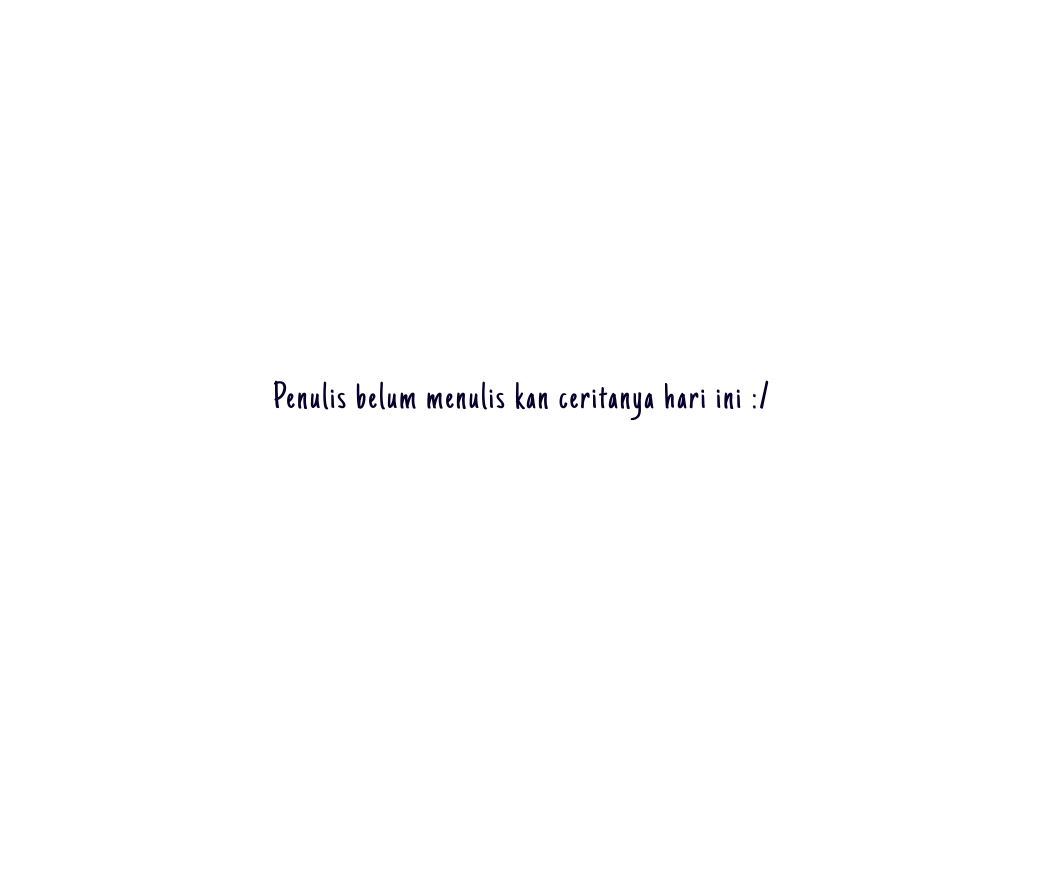
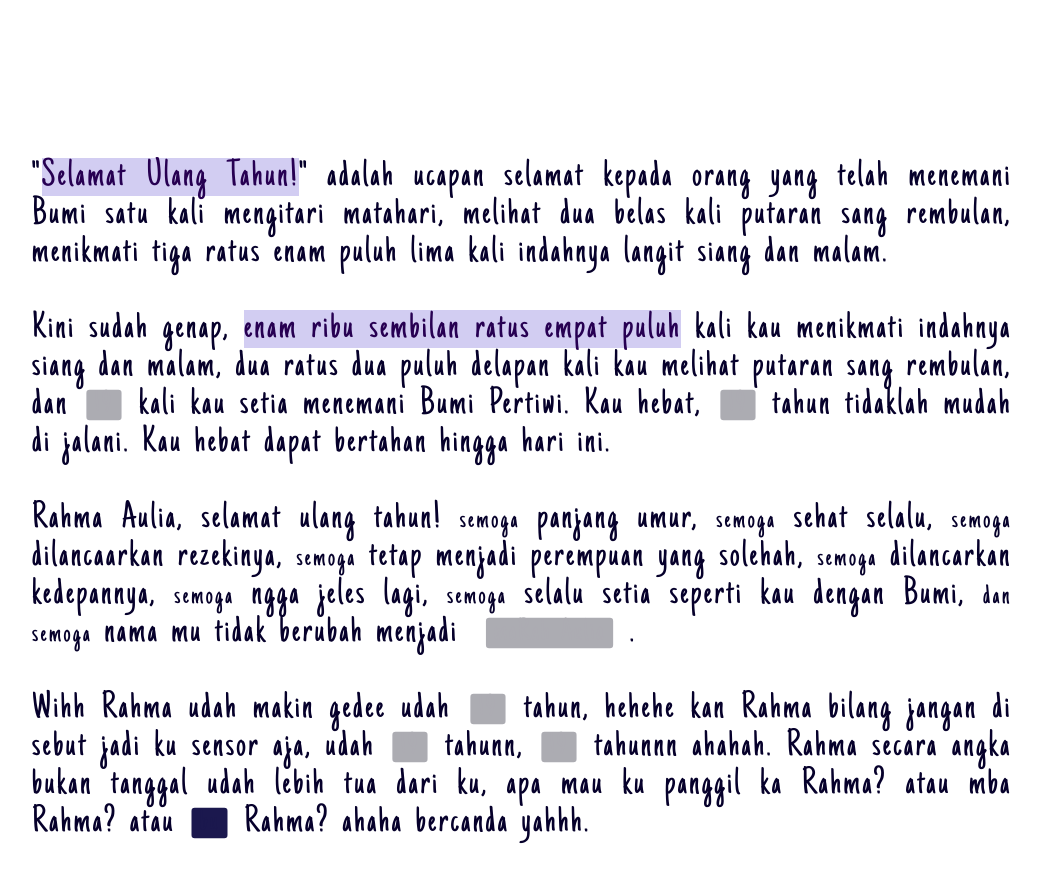
Before and after one commit to Nizo-Developer/Depistura, a plain HTML site: page index.html in a window 1280 px wide. Shown: the whole page, without its empty margins (118-1159 px from the left). Before the commit the page ends 800 px from the top, so only its background shows below. Drawn offline with Linux system fonts and the light colour scheme.

Commit message:
v1.0.1.4

```diff
--- a/masssage.js
+++ b/messsage.js
@@ -1,19 +1,19 @@
-export const messages = [
+export const messages = {
   // 'lorem ijasjdhsj sjdhsjdhsj dhsjdjsh js h jshjshdjshdjshdj s hdjsh djshjdhsjdsh jd shjdh sjd hsjdhjsdhjd hjshdjshdjs hdjshdjdjs hdjs jd hsjdhsjhsjdhjd jshd js hjs hdjs jshjshj djshdjs',
-  `Hal ini dibuat karena penulis kadang lupa tentang detail kecil yang menarik. Tentang kita ataupun tentang penulis.<br>
+  0: `Hal ini dibuat karena penulis kadang lupa tentang detail kecil yang menarik. Tentang kita ataupun tentang penulis.<br>
 
 Setiap hari akan ada <ht>satu pesan atau cerita</ht> dari hal-hal yang pernah kita bincangkan, sampai hal yang belum penulis sampaikan.<br><br>
 
 <mini>Pesan ini akan di mulai dari tanggal 10 November 2025 hingga tanggal 11 Januari 2026, dan tidak bisa di lihat kembali pesan atau cerita di hari sebelumnya.</mini>
 
 `,
-  `Kita berawal dari bisik-bisik kayak ngomongin rahasia dunia yang belum terbongkar, "lu alumni dunem??" "iyaa, lu alumni dupat ya?" "iya" wkwk ga tau bener atau ngga tapi kayaknya percakapannya gitu, ekmmm sebelum mpls berlangsung penulis sempat mencari-cari informasi teman sekelasnya a.k.a stalking <ht>*dari sekolah mana aja sih ini</ht> salah satunya namamu, waktu ku cek ternyata dari sekolah tetangga wkwk.<br><br>
+  1: `Kita berawal dari bisik-bisik kayak ngomongin rahasia dunia yang belum terbongkar, "lu alumni dunem??" "iyaa, lu alumni dupat ya?" "iya" wkwk ga tau bener atau ngga tapi kayaknya percakapannya gitu, ekmmm sebelum mpls berlangsung penulis sempat mencari-cari informasi teman sekelasnya a.k.a stalking <ht>*dari sekolah mana aja sih ini</ht> salah satunya namamu, waktu ku cek ternyata dari sekolah tetangga wkwk.<br><br>
 
 Setelah kejadian itu kita mulai chat-chatan, nah di bagian ini yang lupa bahas apa aja kayaknya ngga selalu bahas mapel deh... sampe suatu saat kita mulai buka-bukaan masa lalu, masa-masa "sadboy" dan "sadgirl" wkwk, masa masa esempeh... alhasil kita jadi saling tau apa sifat sikap masing-masing dan siapa yang pernah dia suka heumm...<br><br>
 
 <mini>Udah sih kayaknya gantung tapi ngga juga deh...</mini>
 `,
-`
+  2: `
 Kebiasaan si penulis kita chat panjang kali lebar di sosmed, tapi ketika di dunia nyata minim interaksi...<br><br>
 
 Mau itu kejadian sebelum kamu membantu penulis menulis Wattpad untuk mantannya ataupun setelahnya, rasa takut penulis jika terlihat aneh oleh mu (di luar penulis tidak punya topik), membuat minimnya interaksi kita, apalagi setelah <ht>penulis terkena tatapan tajam dari mu yang melihat dari ujung kepala samapai ujung kaki.</ht><br><br>
@@ -21,11 +21,21 @@ Mau itu kejadian sebelum kamu membantu penulis menulis Wattpad untuk mantannya a
 Tapi saat itu penulis juga senang saat berkelompok tugas dengan mu, saat pelajaran Bahasa Indonesia, Agama, dan yang paling ku ingat saat P4. Bukan cuma itu, kamu juga pernah bilang <ht>mau berkelompok dengan ku</ht> saat pelajaran PJOK. Hehehe... walau waktu itu tidak bisa berkata-kata namun akun senang mendengernya.<br><br>
 
 <mini>Sepertinya sudah segini dulu.</mini>
-`, `
+`,
+  3: `
 Lanjutan dari di topik kemarin soal minim interaksi dan kurang nya kedekatan di dunia nyata... hari ini penulis akan menceritakan kemajuan dari hal itu.<br><br>
 
 Ditengah bulan oktober Favian mengajak penulis untuk jalan-jalan dengan alasan "<ht>biar tau jalan</ht>". Lalu penulis yang jarang keluar rumah dengan antusias mengiyakannya, belum sempat menanyakan "<ht>Siapa aja yang ikut?</ht>", kamu sudah datang menghampiri bagus, penulis tambah antusias dan dalam hati berkata <i>mungkin ini kesempatan ku untuk lebih dekat dengannya</i>.<br><br>
 
 <mini>Lagian kayak ada yang janggal kalo di chat sama di dunia nyata beda kan, gara-gara penulis cerita ini juga sih hadueueueh</mini>
-`
-];
+`,
+  55: `
+  "<ht>Selamat Ulang Tahun!</ht>" adalah ucapan selamat kepada orang yang telah menemani Bumi satu kali mengitari matahari, melihat dua belas kali putaran sang rembulan, menikmati tiga ratus enam puluh lima kali indahnya langit siang dan malam.<br><br>
+
+  Kini sudah genap, <ht>enam ribu sembilan ratus empat puluh</ht> kali kau menikmati indahnya siang dan malam, dua ratus dua puluh delapan kali kau melihat putaran sang rembulan, dan <secret>19</secret> kali kau setia menemani Bumi Pertiwi. Kau hebat, <secret>19</secret> tahun tidaklah mudah di jalani. Kau hebat dapat bertahan hingga hari ini.<br><br>
+
+  Rahma Aulia, selamat ulang tahun! <mini>semoga</mini> panjang umur, <mini>semoga</mini> sehat selalu, <mini>semoga</mini> dilancaarkan rezekinya, <mini>semoga</mini> tetap menjadi perempuan yang solehah, <mini>semoga</mini> dilancarkan kedepannya, <mini>semoga</mini> ngga jeles lagi, <mini>semoga</mini> selalu setia seperti kau dengan Bumi, <mini>dan semoga</mini> nama mu tidak berubah menjadi <secret>maRah Aulia</secret>.<br><br>
+
+  Wihh Rahma udah makin gedee udah <secret>19</secret> tahun, hehehe kan Rahma bilang jangan di sebut jadi ku sensor aja, udah <secret>19</secret> tahunn, <secret>19</secret> tahunnn ahahah. Rahma secara angka bukan tanggal udah lebih tua dari ku, apa mau ku panggil ka Rahma? atau mba Rahma? atau <supersecret>bu</supersecret> Rahma? ahaha bercanda yahhh.
+  `
+};
--- a/script.js
+++ b/script.js
@@ -1,4 +1,4 @@
-import { messages } from "./masssage.js";
+import { messages } from "./messsage.js";
 
 document.addEventListener("DOMContentLoaded", () => {
   setMessage();
--- a/style.css
+++ b/style.css
@@ -8,6 +8,7 @@
   letter-spacing: 2px;
   font-size: 7vw;
   color: #06002b;
+  word-spacing: 3px;
 }
 
 *::selection {
@@ -23,10 +24,63 @@ ht {
   background-color: #9d92e374;
   color: #270052;
 }
+
 ht::selection {
   background-color: #40027a;
   color: #cc9cff;
 }
+
+secret {
+  opacity: 0.4;
+  color: #323142;
+  background-color: #323142;
+  transition: all 0.3s ease;
+  padding-inline: 10px;
+  border-radius: 4px;
+  cursor: pointer;
+  transform: scale(0.8);
+  display: inline-block;
+}
+
+secret:hover,
+secret:active {
+  opacity: 1;
+  color: unset;
+  background-color: unset;
+  transform: scale(1);
+}
+
+supersecret {
+  color: #1b184e;
+  background-color: #1b184e;
+  transition: all 0.3s ease;
+  padding-inline: 10px;
+  border-radius: 4px;
+  cursor: pointer;
+  transform: scale(0.8);
+  user-select: none;
+  position: relative;
+  display: inline-flex;
+  align-items: center;
+  justify-content: center;
+}
+supersecret::selection {
+  color: #1b184e;
+}
+supersecret::after {
+  font-size: 24px;
+  content: 'Ini "super secret" anda tidak dapat melihat isinya';
+  background-color: #f0f0f0;
+  padding: 10px;
+  position: absolute;
+  opacity: 0;
+  pointer-events: none;
+  transition: all 0.3s ease;
+}
+supersecret:hover::after, supersecret:active::after {
+  opacity: 1;
+}
+
 i {
   color: #514c74;
   font-size: calc(7vw - 6px);
@@ -86,6 +140,7 @@ body {
   * {
     font-size: 3vw;
     letter-spacing: 2.5px;
+    word-spacing: 4px;
   }
 
   mini {
```
Also changed, not shown: assets/font/SEGOEPR.TTF (added).
